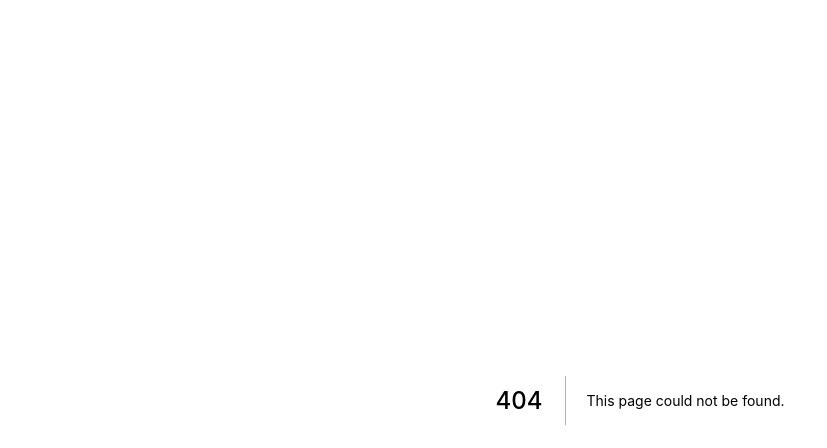
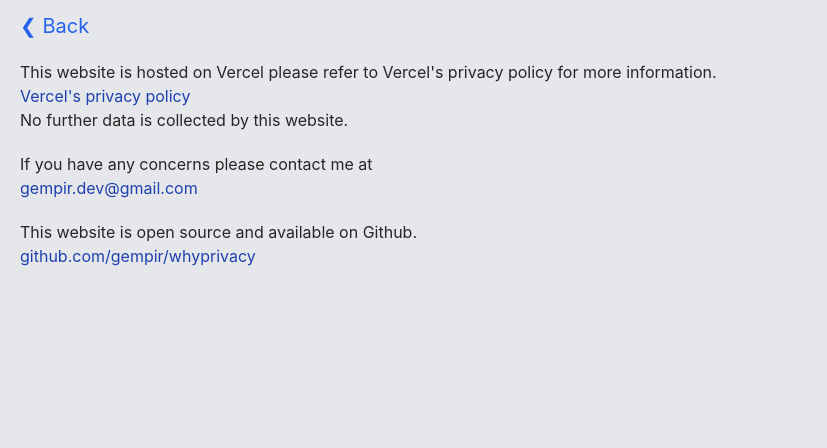
Before and after one commit to gempir/whyprivacy, a Next.js app: page /privacy in a window 1280 px wide. Before the commit this address had no page. Shown: the top 448 px of the page, without its empty margins (0-827 px from the left). Built offline with nearby package versions, Linux system fonts and the light colour scheme.

Commit message:
add privacy policy

```diff
--- a/pages/index.tsx
+++ b/pages/index.tsx
@@ -1,6 +1,7 @@
 import type { NextPage } from 'next'
 import Head from 'next/head'
 import Image from 'next/image'
+import Link from 'next/link'
 import GiantPhone from "../images/giant-phone.png"
 
 const Home: NextPage = () => {
@@ -12,7 +13,7 @@
                 <link rel="icon" href="/favicon.ico" />
             </Head>
 
-            <main className="flex align-center justify-center flex-col px-2">
+            <main className="flex align-center justify-center flex-col p-5">
                 <div className="text-center">
                     <h1 className={"text-3xl font-bold mt-5"}>
                         Why Privacy?
@@ -71,8 +72,8 @@
 
             </main>
 
-            <footer>
-
+            <footer className="p-5 text-center">
+                <Link href={"/privacy"}>Privacy Policy</Link>
             </footer>
         </div>
     )
--- /dev/null
+++ b/pages/privacy.tsx
@@ -0,0 +1,39 @@
+import type { NextPage } from 'next'
+import Head from 'next/head'
+import Link from 'next/link'
+
+const Home: NextPage = () => {
+    return (
+        <div>
+            <Head>
+                <title>Why Privacy</title>
+                <meta name="description" content="Why privacy matters" />
+                <link rel="icon" href="/favicon.ico" />
+            </Head>
+
+            <header className="mt-3">
+                <Link href="/" passHref><a className="p-5 text-xl text-blue-800 hover:text-blue-600">❮ Back</a></Link>
+            </header>
+
+            <main className="flex align-center justify-center flex-col p-5 gap-5">
+                <section>
+                    <p>
+                    This website is hosted on Vercel please refer to Vercel&apos;s privacy policy for more information.
+                    </p>
+                    <a href={"https://vercel.com/legal/privacy-policy"} className="text-blue-800 hover:text-blue-600">Vercel&apos;s privacy policy</a>
+                    <p>No further data is collected by this website.</p>
+                </section>
+                <section>
+                    <p>If you have any concerns please contact me at</p>
+                    <a href={"mailto:gempir.dev@gmail.com"} className="text-blue-800 hover:text-blue-600">gempir.dev@gmail.com</a>
+                </section>
+                <section>
+                    <p>This website is open source and available on Github.</p>
+                    <a href="https://github.com/gempir/whyprivacy" className="text-blue-800 hover:text-blue-600">github.com/gempir/whyprivacy</a>
+                </section>
+            </main>
+        </div>
+    )
+}
+
+export default Home
```
